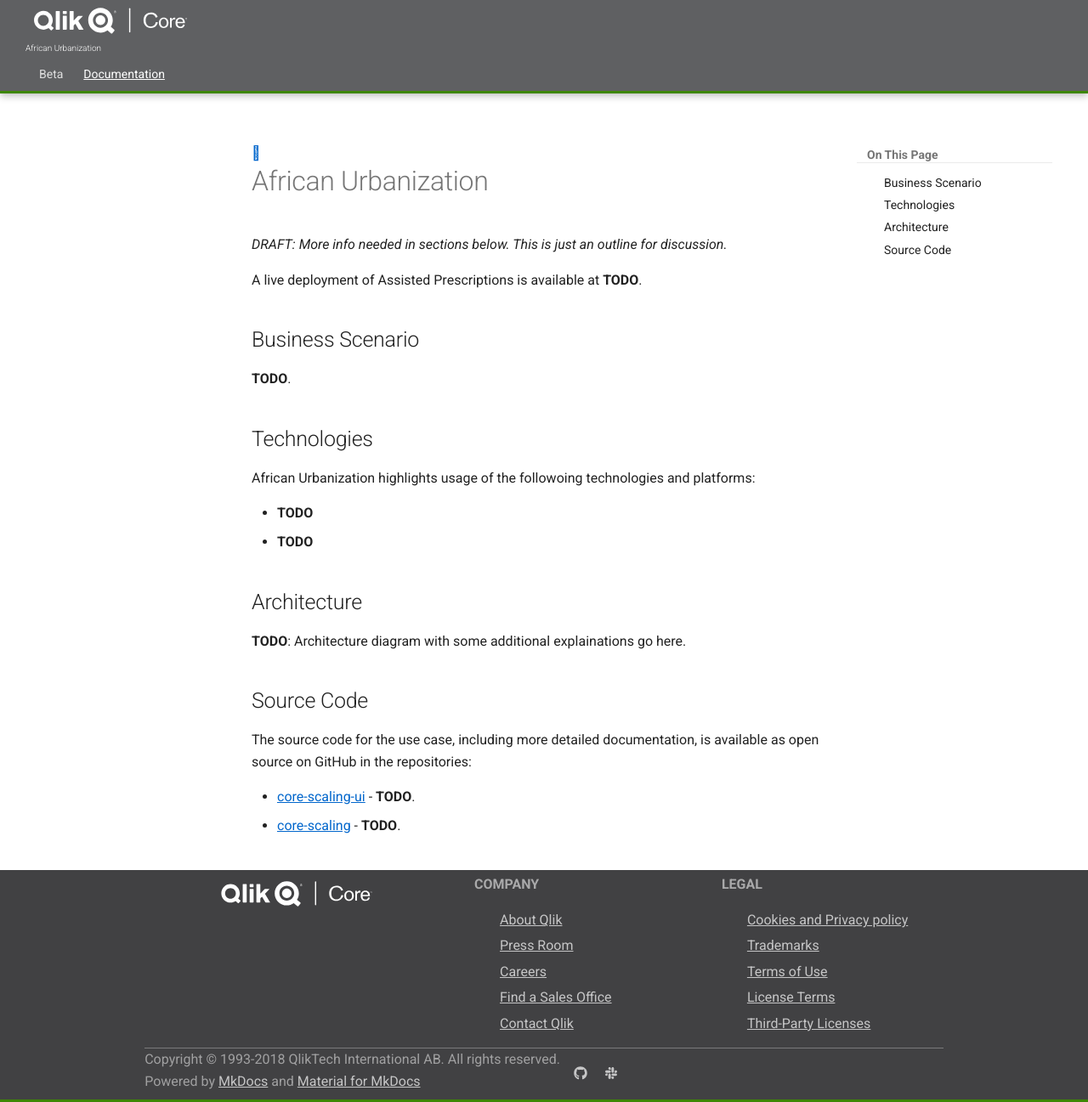
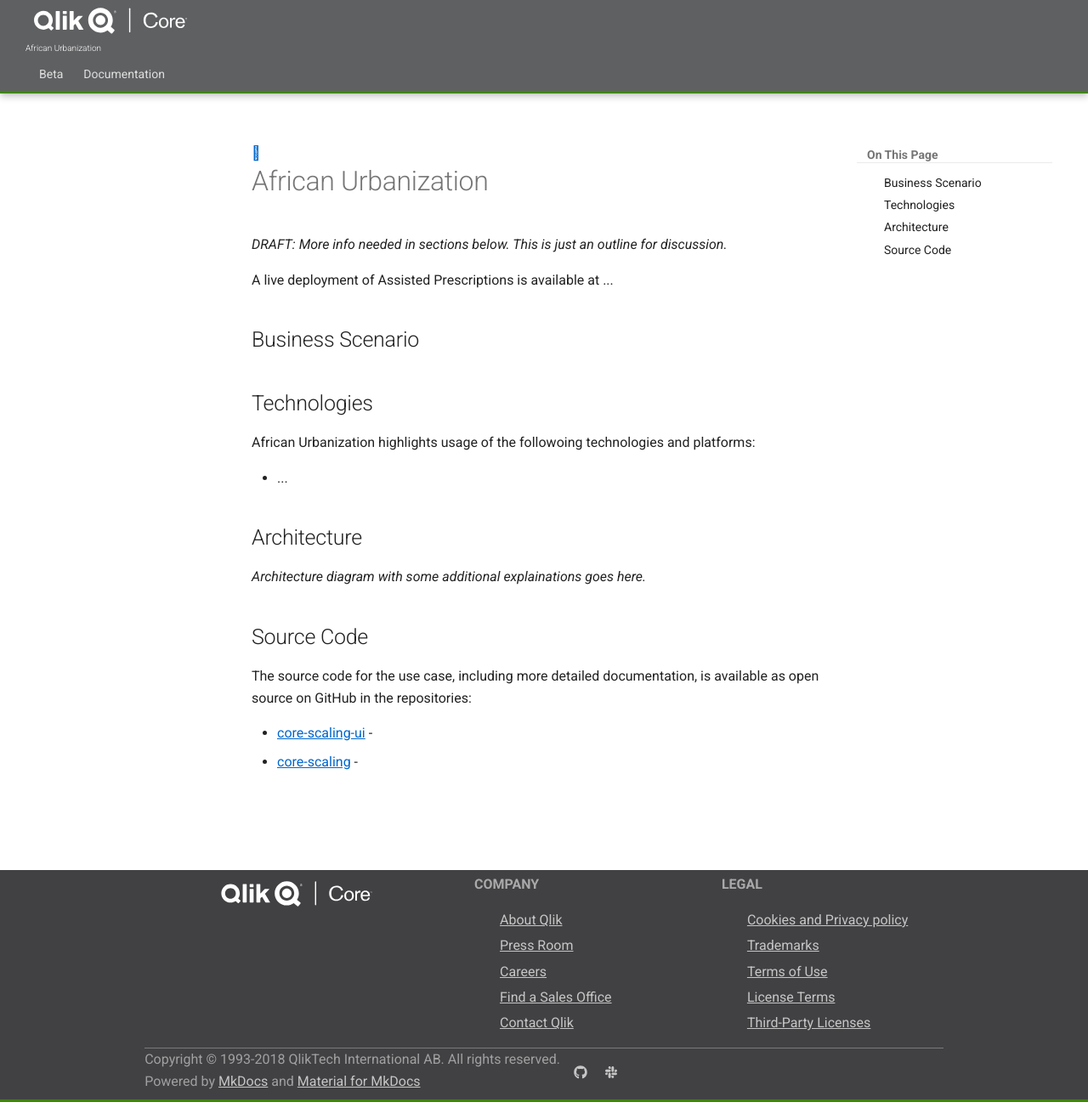
Before and after one commit to qlik-oss/core-website, an MkDocs documentation site: the page built from docs/docs/use-cases/african-urbanization.md, in a window 1280 px wide and 1297 px high. Shown: the whole window at 85% size. Built offline with MkDocs 1.6.1 and Material for MkDocs 9.7.7, drawn with Linux system fonts in a browser that asks for light colours; comment, search, counter and statistics services are not loaded; old or Windows-style settings are respelled for this version of MkDocs.

Commit message:
Prepared for future work

```diff
--- a/docs/docs/use-cases/african-urbanization.md
+++ b/docs/docs/use-cases/african-urbanization.md
@@ -2,27 +2,24 @@
 
 _DRAFT: More info needed in sections below. This is just an outline for discussion._
 
-A live deployment of Assisted Prescriptions is available at **TODO**.
+A live deployment of Assisted Prescriptions is available at ...
 
 ## Business Scenario
-
-**TODO**.
 
 ## Technologies
 
 African Urbanization highlights usage of the followoing technologies and platforms:
 
-* **TODO**
-* **TODO**
+* ...
 
 ## Architecture
 
-**TODO**: Architecture diagram with some additional explainations go here.
+_Architecture diagram with some additional explainations goes here._
 
 ## Source Code
 
 The source code for the use case, including more detailed documentation, is available as open source on GitHub
 in the repositories:
 
-* [core-scaling-ui](https://github.com/qlik-oss/core-scaling-ui) - **TODO**.
-* [core-scaling](https://github.com/qlik-oss/core-scaling) - **TODO**.
+* [core-scaling-ui](https://github.com/qlik-oss/core-scaling-ui) -
+* [core-scaling](https://github.com/qlik-oss/core-scaling) -
--- a/mkdocs.yml
+++ b/mkdocs.yml
@@ -51,10 +51,10 @@
       - Orchestration: docs/tutorials/orchestration.md
       - Authorization: docs/tutorials/authorization.md
       - Data Loading: docs/tutorials/data-loading.md
-      # - Document Distribution: docs/tutorials/document-distribution.md
-      - Scalability:
-        - Overview: docs/tutorials/scalability/overview.md
-        - Newspaper website: docs/tutorials/scalability/newspaper.md
+      #- Document Distribution: docs/tutorials/document-distribution.md
+      #- Scalability:
+      #  - Overview: docs/tutorials/scalability/overview.md
+      #  - Newspaper website: docs/tutorials/scalability/newspaper.md
     - Services:
       - Qlik Associative Engine:
         - Introduction: docs/services/qix-engine/introduction.md
@@ -88,7 +88,7 @@
       - Metrics: docs/conventions/metrics.md
     - Third Party Licenses: docs/third-party-licenses.md
     - License Registration: docs/license-registration.md
-    - Use Cases:
-      - Introduction: docs/use-cases/introduction.md
-      - Assisted Prescriptions: docs/use-cases/assisted-prescriptions.md
-      - African Urbanization: docs/use-cases/african-urbanization.md
+    #- Use Cases:
+    #  - Introduction: docs/use-cases/introduction.md
+    #  - Assisted Prescriptions: docs/use-cases/assisted-prescriptions.md
+    #  - African Urbanization: docs/use-cases/african-urbanization.md
```
Also changed, not shown: docs/docs/home.md (+1 -1 lines), docs/docs/tutorials/scalability/newspaper.md (+1 -1 lines), docs/docs/tutorials/scalability/overview.md (+1 -1 lines), docs/docs/use-cases/assisted-prescriptions.md (+1 -1 lines), docs/docs/use-cases/introduction.md (deleted, +0 -24 lines).
